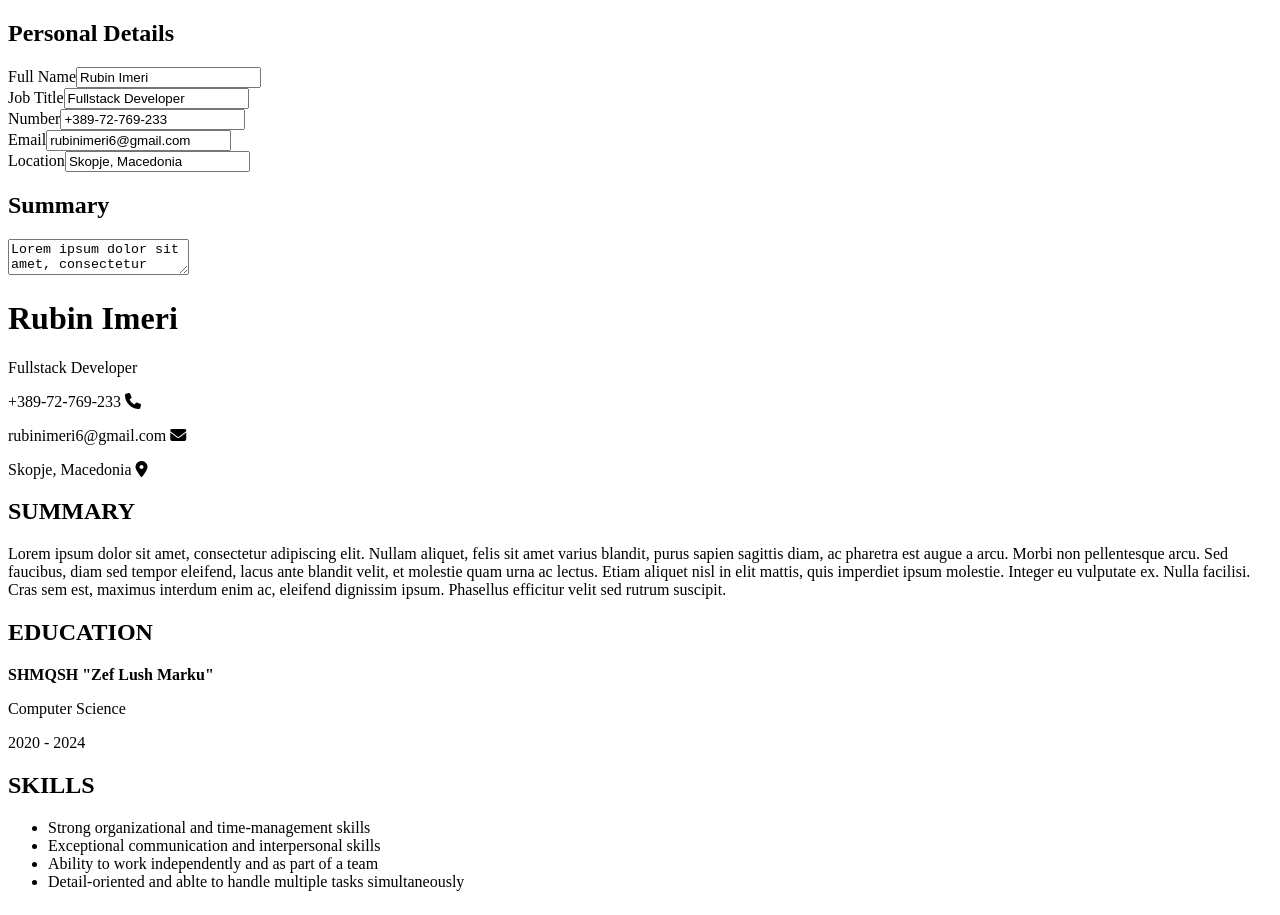
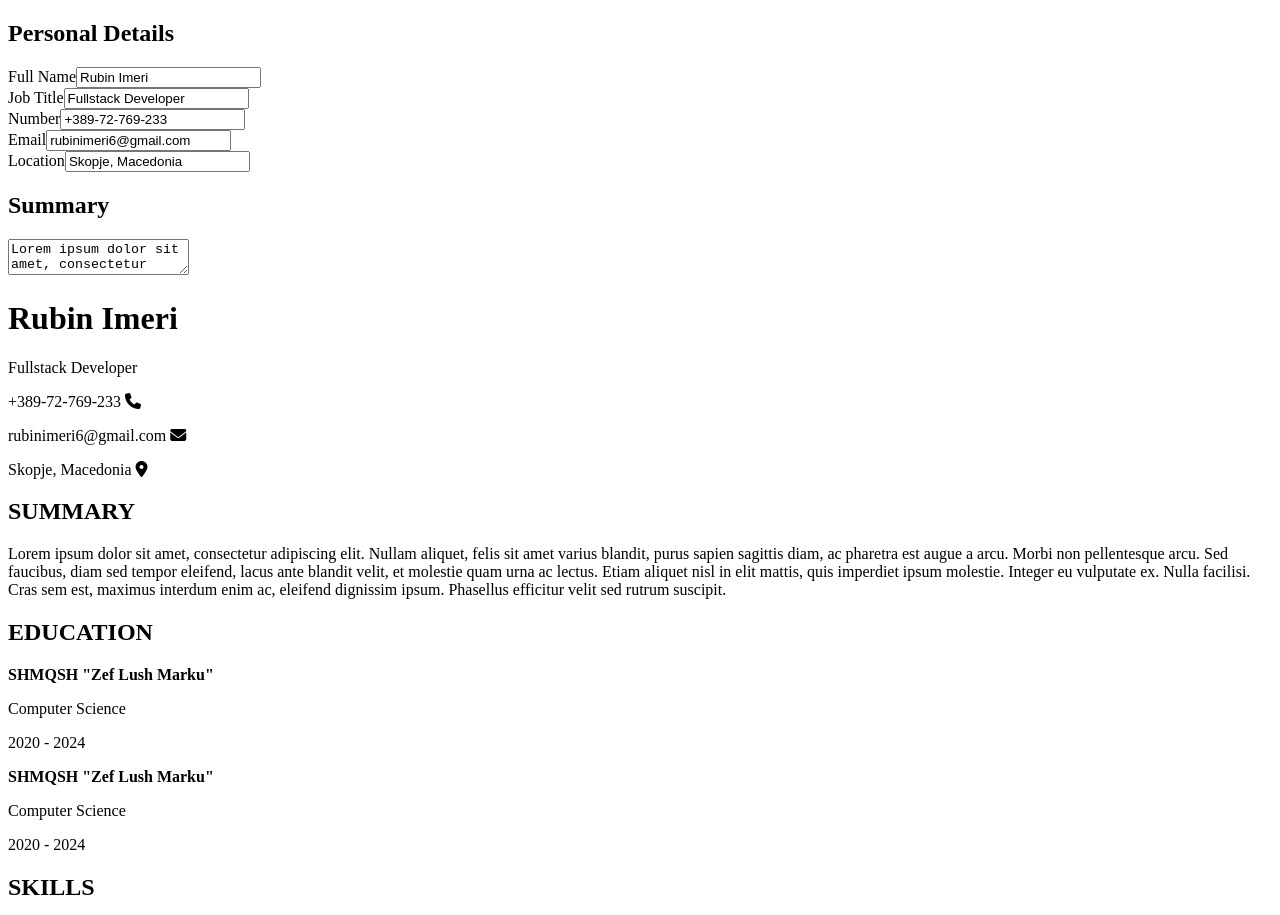
Before and after one commit to rubinimeri/cv-application, a React (Vite) app: page / in a window 1280 px wide. Shown: the top 915 px of the page. Built offline with nearby package versions, Linux system fonts and the light colour scheme.

Commit message:
Add more data

```diff
--- a/src/exampleData.js
+++ b/src/exampleData.js
@@ -60,7 +60,14 @@ const exampleData = {
             startDate: '2020',
             endDate: '2024',
             id: crypto.randomUUID()
-        }
+        },
+        {
+            schoolName: 'SHMQSH "Zef Lush Marku"',
+            degreeName: 'Computer Science',
+            startDate: '2020',
+            endDate: '2024',
+            id: crypto.randomUUID()
+        },
     ]
 }
 
```
